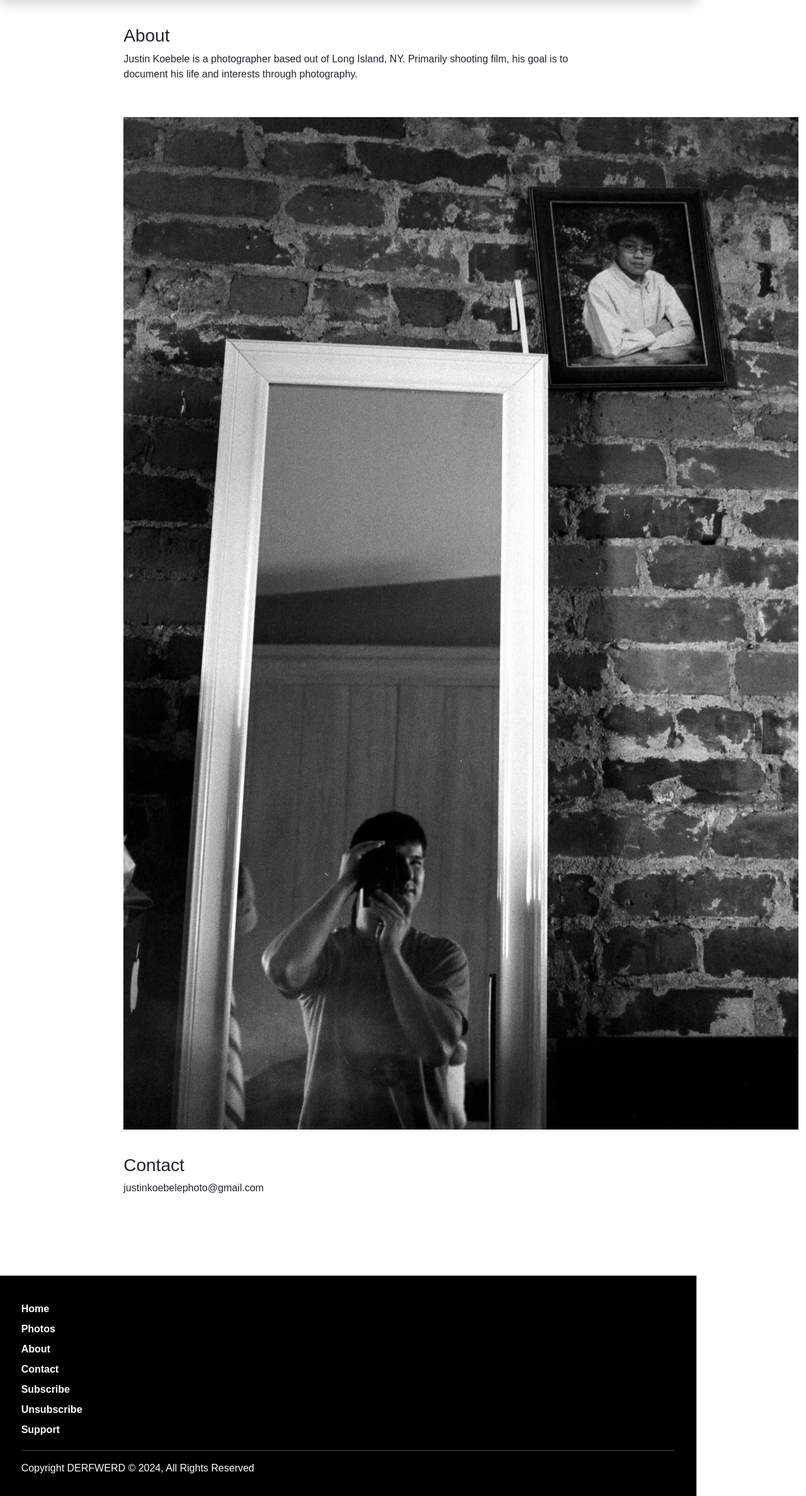
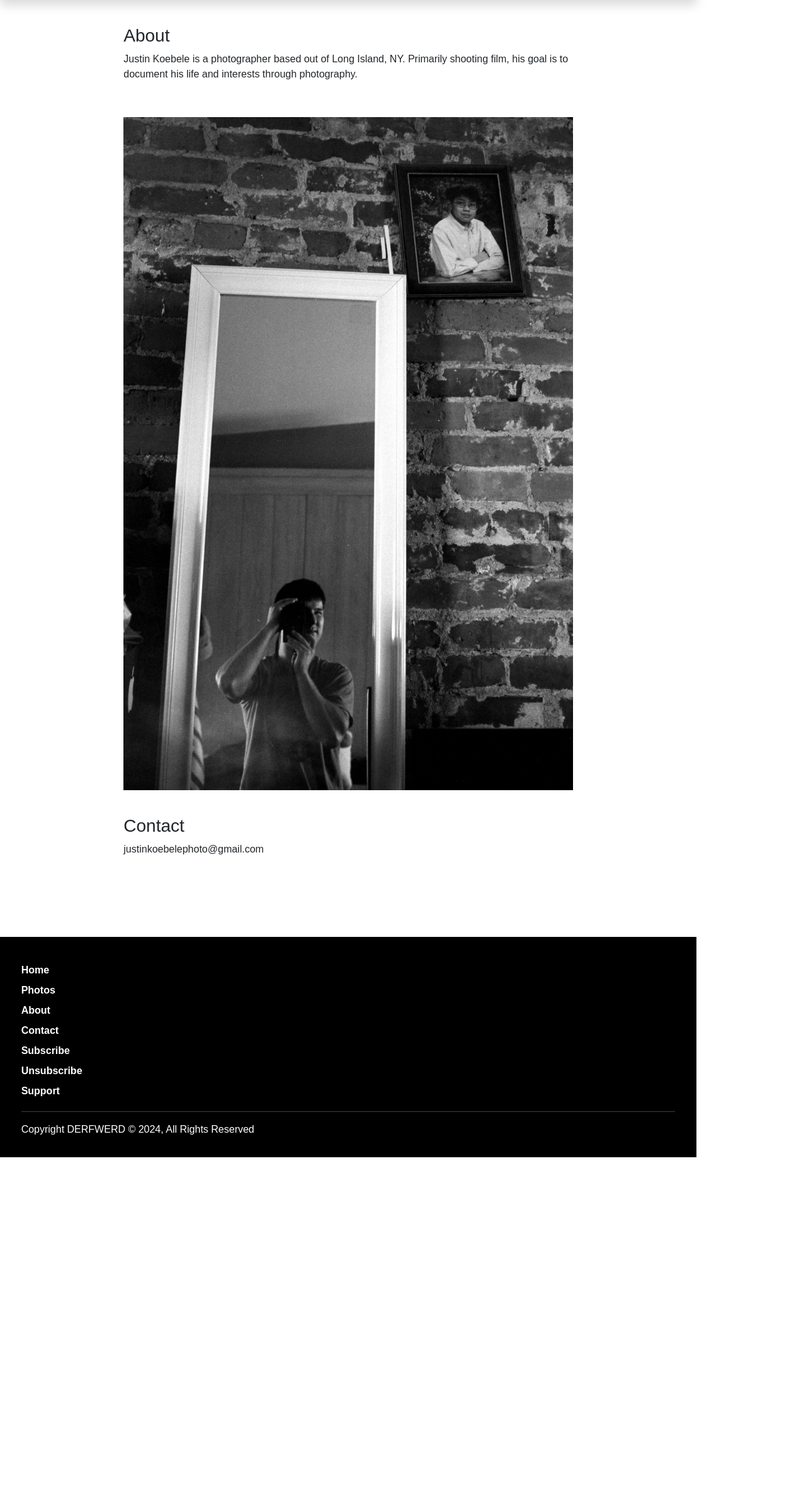
Before and after one commit to freddydrew/JKPhoto, a Django app: page /about/ in a window 1280 px wide. Shown: the part 58-2434 px from the top of the page at 63% size. After the commit the page ends 1896 px from the top, so only its background shows below. Run offline with Django 4.2, Linux system fonts and the light colour scheme; parts of the project's set-up code (start-up, migrations or seed data) failed here and were passed over; some libraries are stand-ins or nearby versions.

Commit message:
changed 'About' photo

```diff
--- a/static/css/stylesAbout.css
+++ b/static/css/stylesAbout.css
@@ -3,3 +3,6 @@
     height: auto;
     flex-grow: 3;
 }
+.container img{
+    width: 100%;
+}
```
